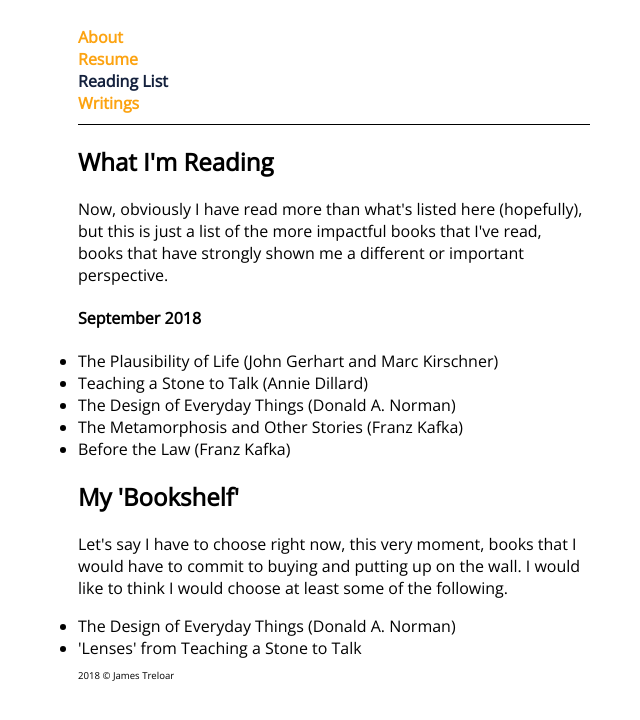
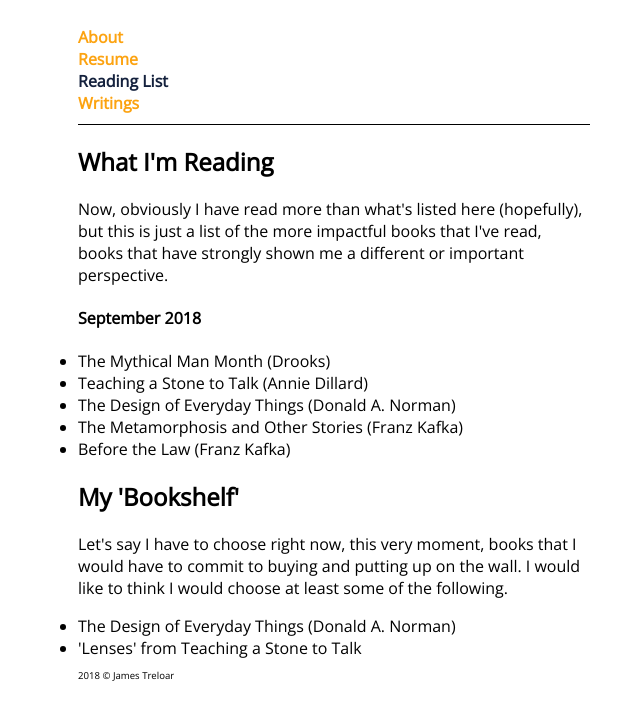
Before and after one commit to treloar/website, a plain HTML site: page reading.html in a window 1280 px wide. Shown: the whole page, without its empty margins (306-946 px from the left). Drawn offline with nearby package versions, Linux system fonts and the light colour scheme.

Commit message:
Gave up on plausability of life, replaced with mythical man month

```diff
--- a/reading.html
+++ b/reading.html
@@ -34,7 +34,7 @@
             September 2018
         </h4>
         <ul>
-            <li>The Plausibility of Life (John Gerhart and Marc Kirschner)</li>
+            <li>The Mythical Man Month (Drooks)</li>
             <li>Teaching a Stone to Talk (Annie Dillard)</li>
             <li>The Design of Everyday Things (Donald A. Norman)</li>
             <li>The Metamorphosis and Other Stories (Franz Kafka)</li>
```
